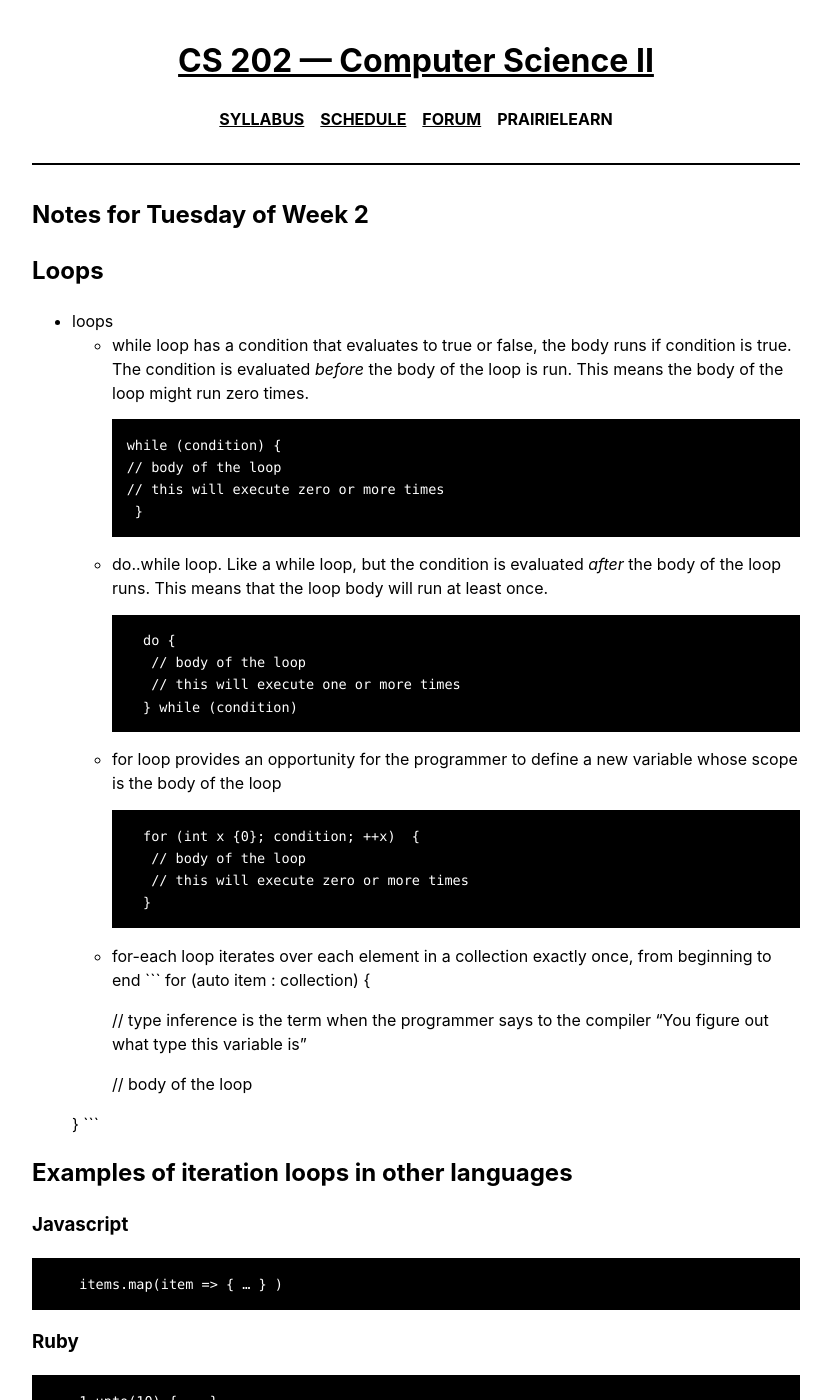
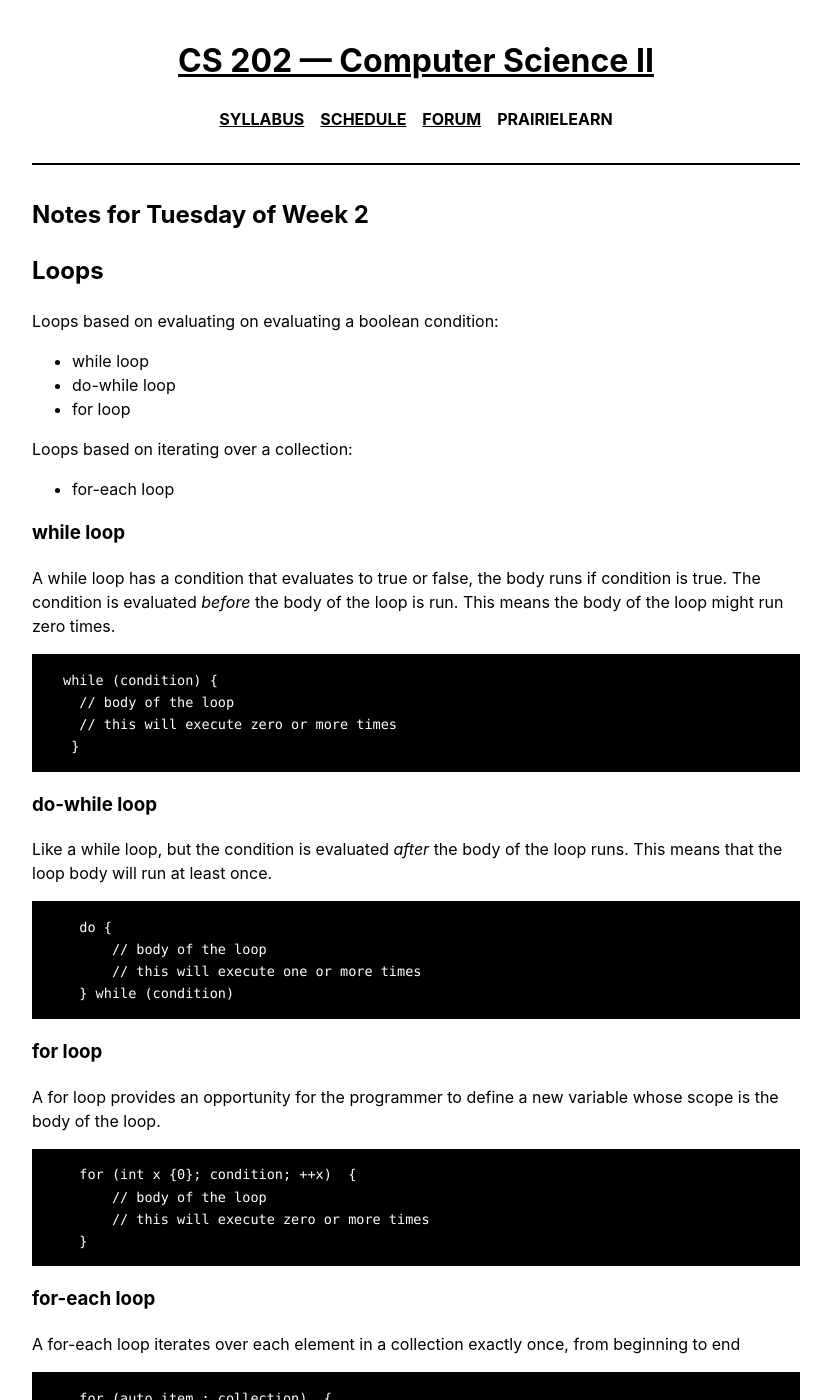
Before and after one commit to 2023-Spring-UAF-CS202/2023-Spring-UAF-CS202.github.io, a Jekyll site: the page built from notes/loops.md, in a window 1280 px wide and 1400 px high. Shown: the whole window, without its empty margins (224-1055 px from the left). Built offline with Jekyll 4.4.1, drawn with Linux system fonts in a browser that asks for light colours; our own code applies the rules of GitHub Pages for plain Markdown files; some of the changed text lies outside the part shown.

Commit message:
Update loops.md

````diff
--- a/notes/loops.md
+++ b/notes/loops.md
@@ -3,8 +3,19 @@
 
 ## Loops
 
-+ loops
-  - while loop has a condition that evaluates to true or false, the body runs if condition is true. The condition is evaluated *before* the body of the loop is run. This means the body of the loop might run zero times.
+Loops based on evaluating on evaluating a boolean condition:
+* while loop
+* do-while loop
+* for loop
+
+Loops based on iterating over a collection:
+* for-each loop
+
+
+### while loop
+
+A while loop has a condition that evaluates to true or false, the body runs if condition is true. The condition is evaluated *before* the body of the loop is run. This means the body of the loop might run zero times.
+
 ```
   while (condition) {
     // body of the loop
@@ -12,21 +23,32 @@
    }
 ```
 
-   - do..while loop. Like a while loop, but the condition is evaluated *after* the body of the loop runs. This means that the loop body will run at least once.
+### do-while loop
+
+Like a while loop, but the condition is evaluated *after* the body of the loop runs. This means that the loop body will run at least once.
+
 ```
     do {
         // body of the loop
         // this will execute one or more times
     } while (condition)
 ```
-   - for loop provides an opportunity for the programmer to define a new variable whose scope is the body of the loop
+
+### for loop
+
+A for loop provides an opportunity for the programmer to define a new variable whose scope is the body of the loop.
+
 ```
     for (int x {0}; condition; ++x)  {
         // body of the loop
         // this will execute zero or more times
     }
 ```
-   - for-each loop iterates over each element in a collection exactly once, from beginning to end
+
+### for-each loop
+
+A for-each loop iterates over each element in a collection exactly once, from beginning to end
+
 ```
     for (auto item : collection)  {
 
@@ -37,14 +59,16 @@
     }
 ```
 
-## Examples of iteration loops in other languages
+### Examples of iteration loops in other languages
 
-### Javascript
+#### Javascript
+
 ```
     items.map(item => { … } )
 ```
 
-### Ruby
+#### Ruby
+
 ```
     1.upto(10) {. … }
 ```
````
